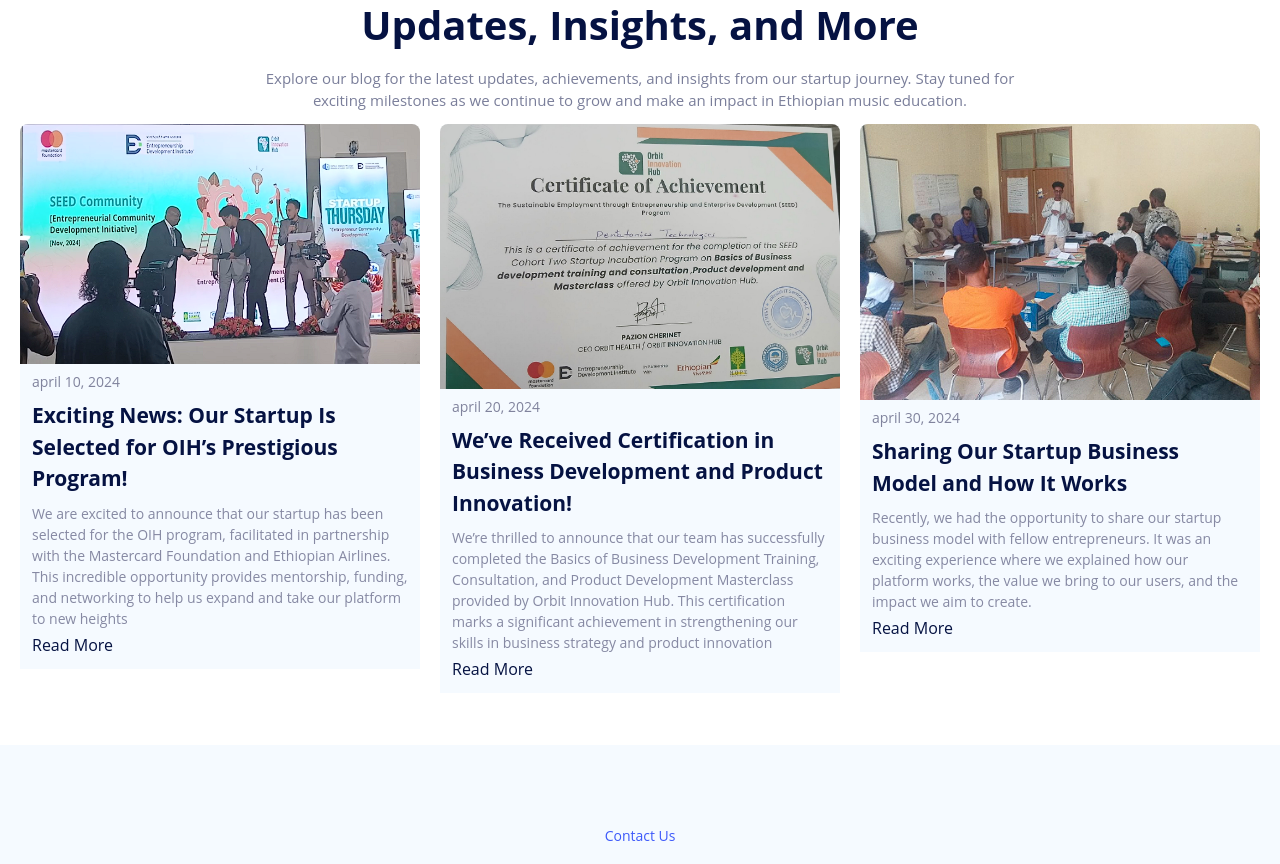
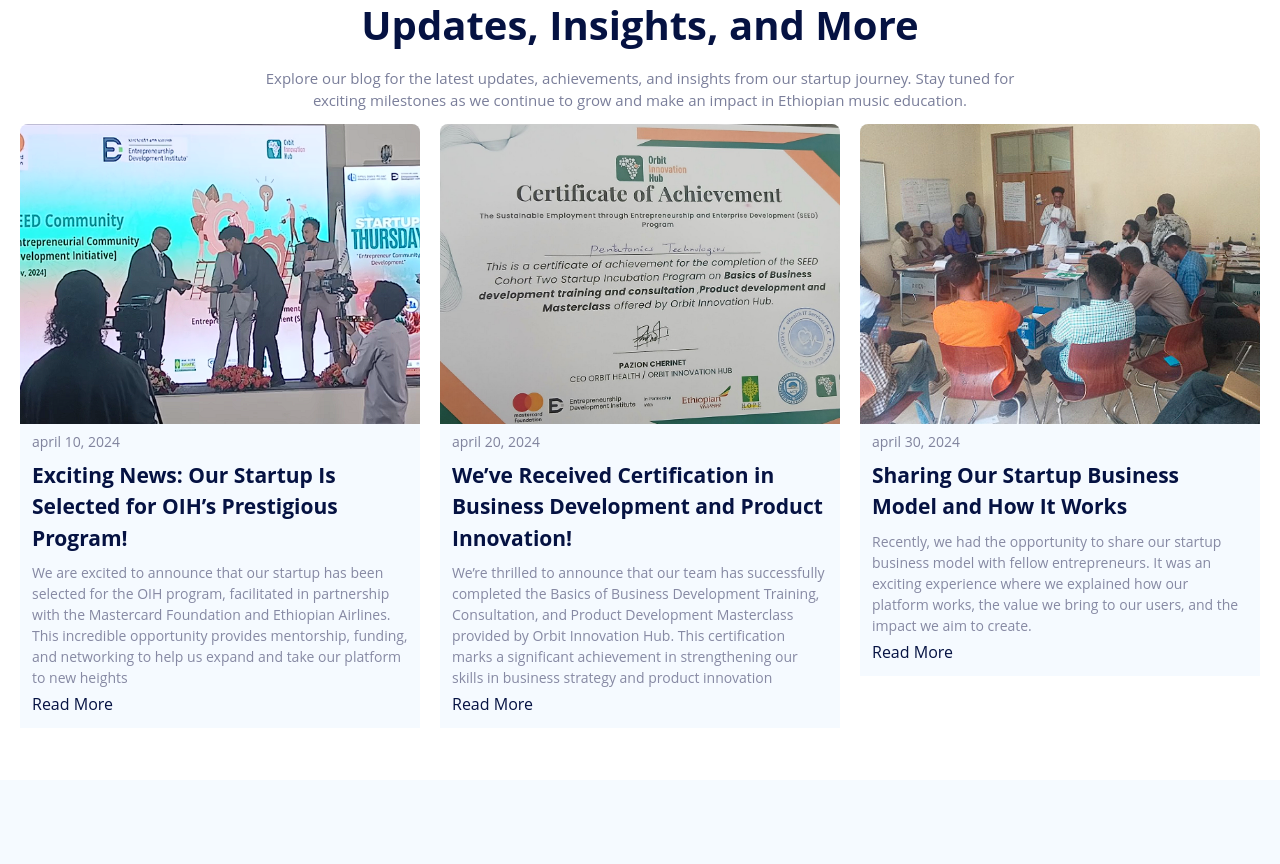
Before and after one commit to menase7/PentatonicsTech, a Next.js app: page / in a window 1280 px wide. Shown: the part 3740-4604 px from the top of the page. Built offline with nearby package versions, Linux system fonts and the light colour scheme.

Commit message:
image size change

```diff
--- a/src/components/BlogCard.jsx
+++ b/src/components/BlogCard.jsx
@@ -10,7 +10,7 @@ export default function BlogCard({ img, title, description, date }) {
 
       <div className="relative z-10 w-auto">
         <Image
-          className="w-[355px] md:w-[410px] rounded-t-sm"
+          className="w-[355px] md:w-[410px] h-[300px] rounded-t-sm overflow-hidden object-cover"
           src={img}
           width={300}
           height={200}
```
